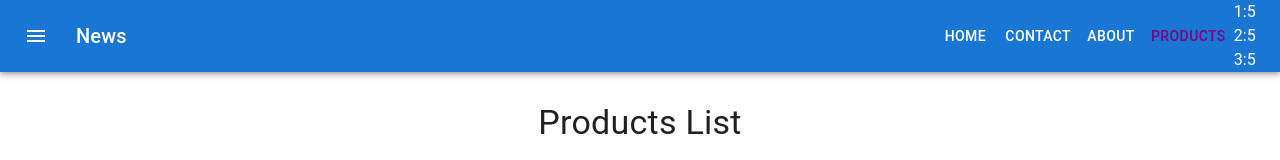
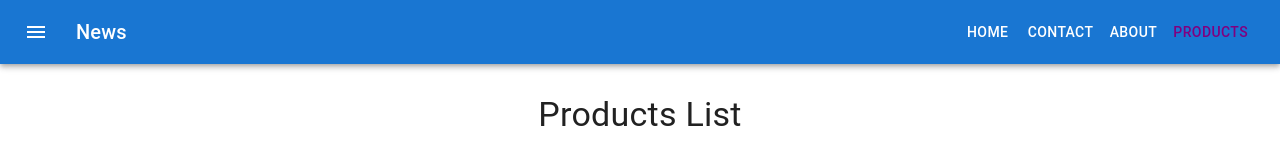
Before and after one commit to WebOleg/react-shop, a React (Create React App) app: page /products in a window 1280 px wide. Shown: the top 160 px of the page. Built offline with nearby package versions, Linux system fonts and the light colour scheme.

Commit message:
new version

```diff
--- a/public/index.html
+++ b/public/index.html
@@ -14,7 +14,6 @@
       manifest.json provides metadata used when your web app is installed on a
       user's mobile device or desktop. See https://developers.google.com/web/fundamentals/web-app-manifest/
     -->
-    <link rel="manifest" href="%PUBLIC_URL%/manifest.json" />
         <!--
       Notice the use of %PUBLIC_URL% in the tags above.
       It will be replaced with the URL of the `public` folder during the build.
@@ -38,6 +37,5 @@
 
       To begin the development, run `npm start` or `yarn start`.
       To create a production bundle, use `npm run build` or `yarn build`.
-    -->
-  </body>
+    --></body>
 </html>
--- a/src/components/Cart/CartHeader.js
+++ b/src/components/Cart/CartHeader.js
@@ -5,7 +5,7 @@ const CartHeader = ({ productsInCart }) => {
         <div>
             <div>
                 {Object.keys(productsInCart).map((productId) => (
-                    <div>
+                    <div key={productId}>
                         {productId}:{productsInCart[productId]}
                     </div>
                 ))}
--- a/src/components/Products/ProductsList.js
+++ b/src/components/Products/ProductsList.js
@@ -21,6 +21,7 @@ const ProductsList = ({ addProductToCart }) => {
                     ({ id, image, title, describe, type, price, capacity }) => (
                         <Grid key={id} sm={4} item>
                             <ProductsListItem
+                                id={id}
                                 image={image}
                                 title={title}
                                 describe={describe}
--- a/src/components/Products/ProductsListItem.js
+++ b/src/components/Products/ProductsListItem.js
@@ -16,6 +16,7 @@ const ProductsListItem = ({
     capacity,
     price,
     addProductToCart,
+    id,
 }) => {
     const [count, setCount] = useState(1)
 
@@ -46,7 +47,7 @@ const ProductsListItem = ({
                         >
                             -
                         </Button>
-                        <TextField value={count} readonly size="small" />
+                        <TextField value={count} readOnly size="small" />
                         <Button
                             disabled={count >= 10}
                             onClick={onIncrement}
@@ -59,7 +60,7 @@ const ProductsListItem = ({
                 </CardContent>
                 <CardActions className="wrap-btn">
                     <Button
-                        onClick={() => addProductToCart(price, count)}
+                        onClick={() => addProductToCart(id, count)}
                         variant="contained"
                     >
                         Add To Cart
--- a/src/container/App/App.js
+++ b/src/container/App/App.js
@@ -3,14 +3,16 @@ import Header from '../Header/Header'
 import CssBaseline from '@mui/material/CssBaseline'
 import { StyledEngineProvider } from '@mui/material/styles'
 import Main from 'container/Main/Main'
+import { Button } from '@mui/material'
 
 const App = () => {
-    const [productsInCart, setProductsInCart] = useState({
-        1: 5,
-        2: 5,
-        3: 5,
-    })
-    const addProductToCart = (price, count) => {}
+    const [productsInCart, setProductsInCart] = useState({})
+    const addProductToCart = (id, count) => {
+        setProductsInCart((prevState) => ({
+            ...prevState,
+            [id]: (prevState[id] || 0) + count,
+        }))
+    }
     return (
         <>
             <StyledEngineProvider injectFirst>
```
Lines whose indentation alone changed are shown as unchanged.
